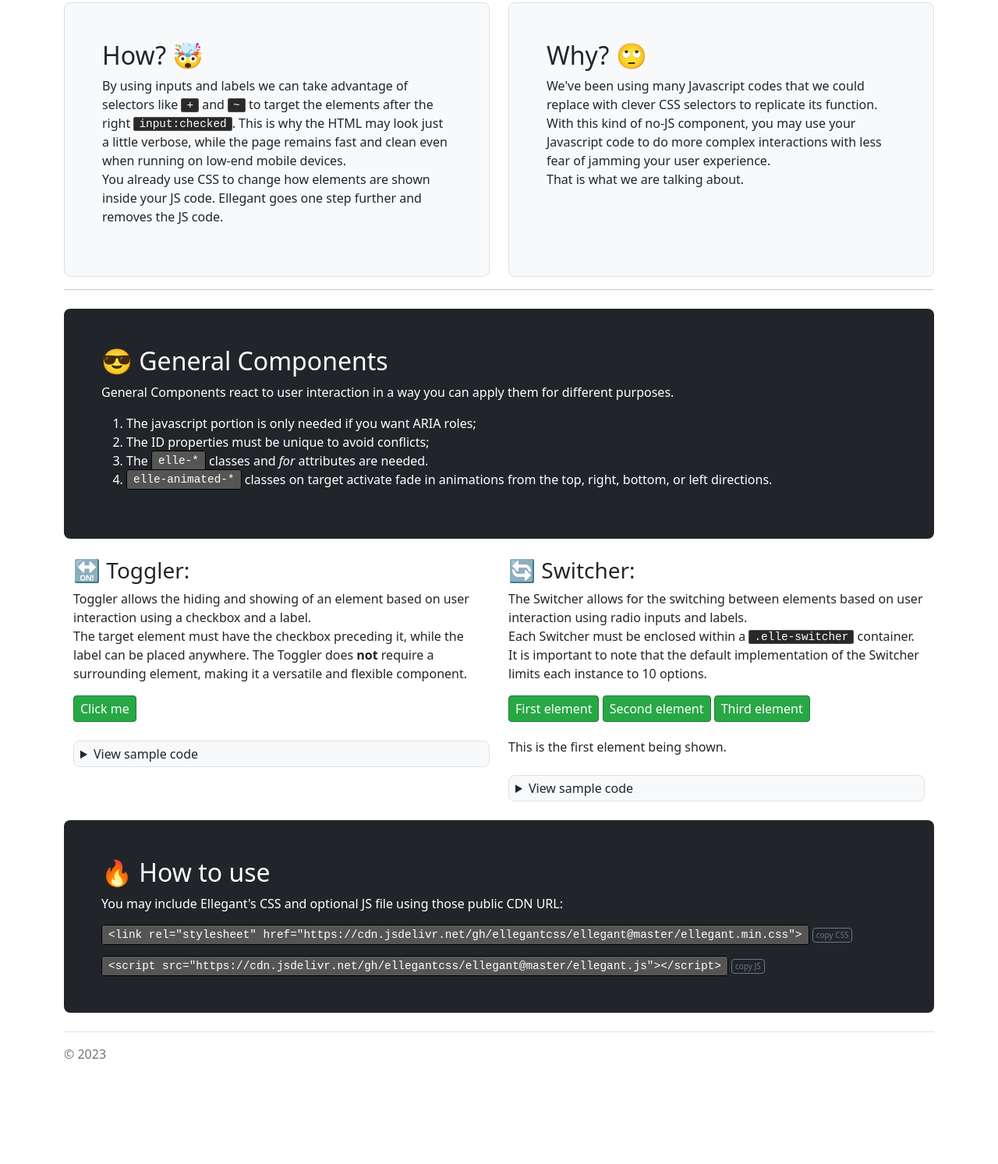
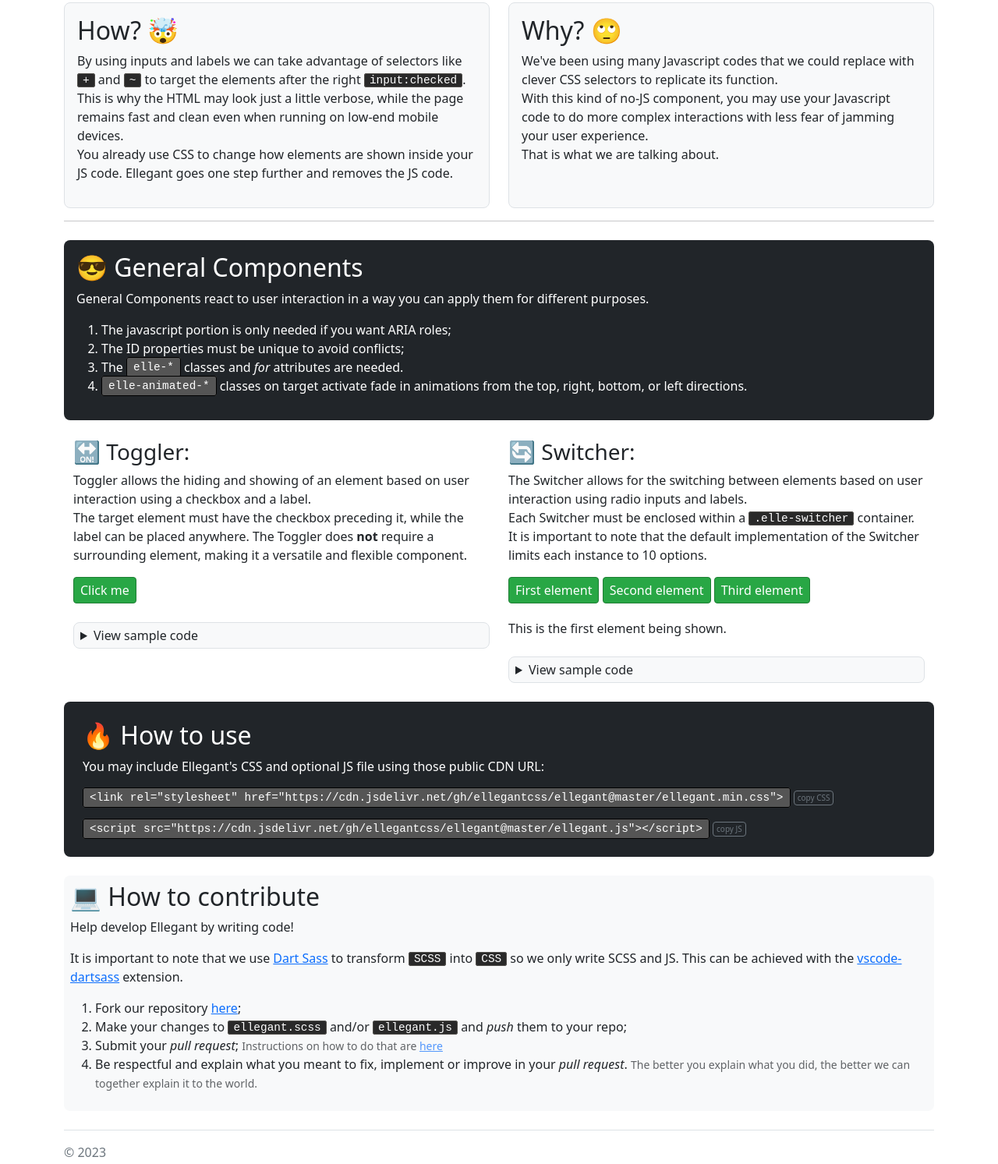
Before and after one commit to ellegantcss/ellegant, a plain HTML site: page index.html in a window 1280 px wide. Shown: the part 614-2107 px from the top of the page at 78% size. Before the commit the page ends 2002 px from the top, so only its background shows below. Drawn offline with nearby package versions, Linux system fonts and the light colour scheme.

Commit message:
[Pages] Add info on how to contribute

```diff
--- a/index.html
+++ b/index.html
@@ -36,7 +36,7 @@
 
       <div class="row align-items-md-stretch">
         <div class="col-md-6">
-          <div class="h-100 p-5 bg-light border rounded-3">
+          <div class="h-100 p-3 bg-light border rounded-3">
             <h2>How? 🤯</h2>
             <p>
               By using inputs and labels we can take advantage of selectors like <i class="c">+</i> and <i class="c">~</i>
@@ -48,7 +48,7 @@
           </div>
         </div>
         <div class="col-md-6 mt-4 mt-md-0">
-          <div class="h-100 p-5 bg-light border rounded-3">
+          <div class="h-100 p-3 bg-light border rounded-3">
             <h2>Why? 🙄</h2>
             <p>
               We've been using many Javascript codes that we could replace with clever CSS selectors to replicate its function.<br>
@@ -61,7 +61,7 @@
 
       <hr>
 
-      <div class="mt-4 p-5 mb-4 text-bg-dark rounded-3">
+      <div class="mt-4 p-3 mb-4 text-bg-dark rounded-3">
         <h2>😎 General Components</h2>
         <p>General Components react to user interaction in a way you can apply them for different purposes.</p>
         <ol>
@@ -140,13 +140,25 @@
         </div>
       </div>
 
-      <div class="mt-4 p-5 mb-4 text-bg-dark rounded-3" id="howto">
+      <div class="mt-4 p-4 mb-4 text-bg-dark rounded-3" id="howto">
         <h2>🔥 How to use</h2>
         <p>You may include Ellegant's CSS and optional JS file using those public CDN URL:</p>
         <i class="c">&lt;link rel=&quot;stylesheet&quot; href=&quot;https://cdn.jsdelivr.net/gh/ellegantcss/ellegant@master/ellegant.min.css&quot;&gt;</i> <button onclick="prevCopy(this);" class="btn btn-outline-secondary btn-sm btn-xs" data-text="copy CSS">copy CSS</button>
         <br>
         <div class="mt-3"></div>
         <i class="c">&lt;script src=&quot;https://cdn.jsdelivr.net/gh/ellegantcss/ellegant@master/ellegant.js&quot;&gt;&lt;/script&gt;</i> <button onclick="prevCopy(this);" class="btn btn-outline-secondary btn-sm btn-xs" data-text="copy JS">copy JS</button>
+      </div>
+
+      <div class="mt-4 p-2 mb-4 bg-light rounded-3" id="howto">
+        <h2>💻 How to contribute</h2>
+        <p>Help develop Ellegant by writing code!</p>
+        <p>It is important to note that we use <a target="_blank" href="https://sass-lang.com/dart-sass">Dart Sass</a> to transform <i class="c">SCSS</i> into <i class="c">CSS</i> so we only write SCSS and JS. This can be achieved with the <a target="_blank" href="https://github.com/irispixel/vscode-dartsass">vscode-dartsass</a> extension.</p>
+        <ol>
+          <li>Fork our repository <a href="https://github.com/ellegantcss/ellegant" target="_blank">here</a>;</li>
+          <li>Make your changes to <i class="c">ellegant.scss</i> and/or <i class="c">ellegant.js</i> and <i>push</i> them to your repo;</li>
+          <li>Submit your <i>pull request</i>; <small style="opacity: 0.7;">Instructions on how to do that are <a target="_blank" href="https://docs.github.com/pt/pull-requests/collaborating-with-pull-requests/proposing-changes-to-your-work-with-pull-requests/creating-a-pull-request-from-a-fork">here</a></small></li>
+          <li>Be respectful and explain what you meant to fix, implement or improve in your <i>pull request</i>. <small style="opacity: 0.7;">The better you explain what you did, the better we can together explain it to the world.</small></li>
+        </ol>
       </div>
 
       <footer class="pt-3 mt-4 text-muted border-top">
```
Also changed, not shown: README.MD.
